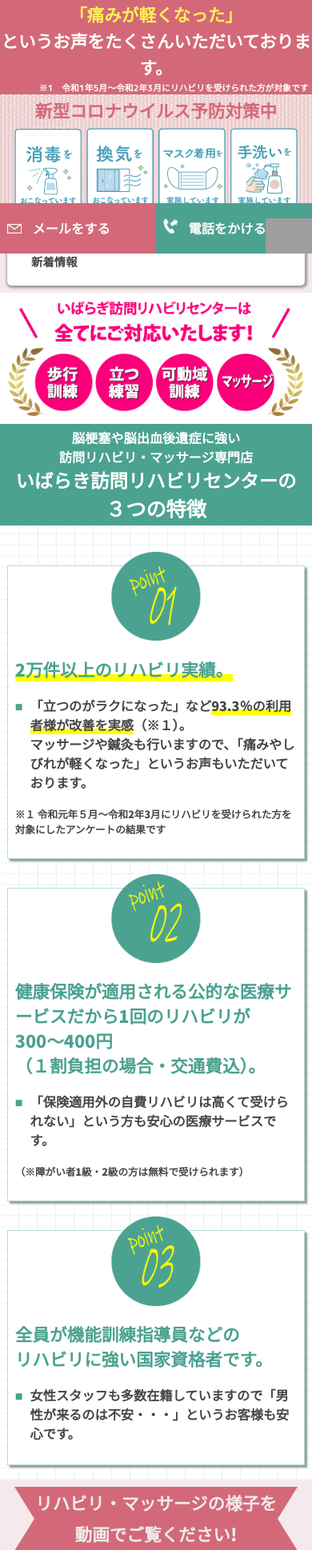
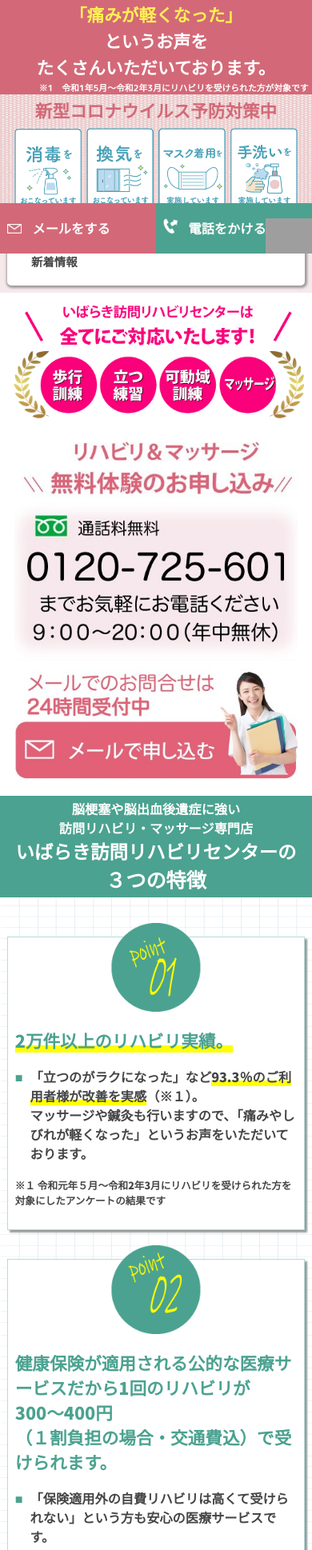
Before and after one commit to daiki-create/ibaraki, a PHP site: page / in a window 390 px wide. Shown: the part 527-2465 px from the top of the page at 80% size. Run offline with PHP 8.4, Linux system fonts and the light colour scheme; data comes from the database, SQL or seed files in the repository; some libraries are stand-ins or nearby versions; grey boxes are pictures that could not be loaded.

Commit message:
最終修正完了

```diff
--- a/css/responsive_1150.css
+++ b/css/responsive_1150_220425.css
@@ -5,13 +5,24 @@
 .hidden_1150{
     display: block;
 }
-
+.hidden_1150_inline{
+    display: inline;
+}
+.visible_1150_inline{
+    display: none;
+}
 @media screen and (max-width:1149px) {
     .visible_1150{
         display: block;
     }
     .hidden_1150{
         display: none;
+    }
+    .hidden_1150_inline{
+        display: none;
+    }
+    .visible_1150_inline{
+        display: inline;
     }
     header{
         min-width: 0;
--- a/css/responsive_960.css
+++ b/css/responsive_960_220425.css
@@ -6,6 +6,9 @@
 }
 .hidden_960_inline{
     display: inline;
+}
+.visible_960_inline{
+    display: none;
 }
 @media screen and (max-width:959px) {
     header{
@@ -68,6 +71,9 @@
     .hidden_960_inline{
         display: none;
     }
+    .visible_960_inline{
+        display: inline;
+    }
     .header_green > div{
         max-width: 100%;
     }
--- a/css/responsive_all_220421.css
+++ b/css/responsive_all_22042501.css
@@ -113,7 +113,7 @@
     .top_img_child p{
         font-size: 2.1rem;
     }
-    .top_img_child span{
+    .top_img_child .fs_28_25{
         font-size: 1.8rem;
     }
     .top_red p{
@@ -142,6 +142,45 @@
     }
     #contents{
         background-color: white;
+    }
+
+    /* 申し込み */
+    .inquiry_2_top div{
+        width: 75vw;
+    }
+    .inquiry_2_top .fs_51_99{
+        font-size: 2rem;
+    }
+    .inquiry_2_bottom_left{
+        width: 100%;
+    }
+    .inquiry_2_bottom_child div{
+        margin-left: 1rem;
+    }
+    .inquiry_2_tel_sp{
+        width: 100%;
+        text-align: center;
+    }
+    .inquiry_2_tel_sp img{
+        width: 70%;
+    }
+    .inquiry_2_mail_sp{
+        width: 100%;
+        margin-bottom: 3rem;
+        text-align: center;
+        position: relative;
+    }
+    .inquiry_2_mail_sp img{
+        width: 70%;
+    }
+    .inquiry_2_mail_sp_wrapper{
+        position: absolute;
+        bottom: 2px;
+        width: 70%;
+        height: 13vw;
+        margin-left: 50%;
+        transform: translateX(-50%);
+        border-radius: 15px;
     }
 
     /* 特徴 */
@@ -581,6 +620,15 @@
     display: none;
 }
 @media screen and (max-width:640px) {
+    .visible_640{
+        display: block;
+    }
+    .hidden_640_inline{
+        display: none;
+    }
+    .visible_960_inline{
+        display: inline;
+    }
     .header_white_left img{
         width: 30%;
     }
@@ -594,7 +642,6 @@
         display: block;
     }
     #gold_2{
-        display: block;
         padding: 10px 100px;
     }
     .feature_contents_left{
@@ -691,6 +738,19 @@
         display: block;
         padding: 10px;
     }
+    .inquiry_2_tel_sp img{
+        width: 100%;
+    }
+    .inquiry_2_mail_sp{
+        margin-bottom: 0;
+    }
+    .inquiry_2_mail_sp img{
+        width: 100%;
+    }
+    .inquiry_2_mail_sp_wrapper{
+        width: 100%;
+        height: 18vw;
+    }
 }
 @media screen and (max-width:500px) {
     .feature_contents_left{
--- a/css/style_220411.css
+++ b/css/style_220425.css
@@ -463,6 +463,18 @@
 }
 
 /* 申し込み */
+.inquiry_2_top div{
+    width: 850px;
+    margin-left: 50%;
+    transform: translateX(-50%);
+}
+.inquiry_2_top span:nth-child(1),
+.inquiry_2_top span:nth-child(2){
+    margin-right: 1rem;
+}
+.inquiry_2_top span:nth-child(3){
+    margin-left: 1rem;
+}
 .inquiry_2_bottom_parent{
     position: relative;
     height: 375px;
@@ -516,7 +528,7 @@
     width: 80%;
 }
 .inquiry_2_bottom_child div{
-   margin-left: 0.2rem;
+    margin: auto;
 }
 .inquiry_2_bottom_time{
     margin: 20px 0 10px 20px;
@@ -524,9 +536,9 @@
 
 /* 歩行訓練・・ */
 #gold_2{
-    display: none;
-    max-width: 630px;
+    max-width: 640px;
     margin: auto;
+    padding: 1rem 0;
 }
 #gold_2 img{
     width: 100%;
--- a/index.php
+++ b/index.php
@@ -14,10 +14,10 @@
         <link rel="preload" as="style" href="mail/css/jquery.datetimepicker.css" onload="this.rel='stylesheet'">
 
         <!-- my style -->
-        <link rel="stylesheet" href="css/style_220411.css">
-        <link rel="stylesheet" href="css/responsive_1150.css">
-        <link rel="stylesheet" href="css/responsive_960.css">
-        <link rel="stylesheet" href="css/responsive_all_220421.css">
+        <link rel="stylesheet" href="css/style_220425.css">
+        <link rel="stylesheet" href="css/responsive_1150_220425.css">
+        <link rel="stylesheet" href="css/responsive_960_220425.css">
+        <link rel="stylesheet" href="css/responsive_all_22042501.css">
 
         <!-- google font -->
         <link rel="preconnect" href="https://fonts.googleapis.com">
@@ -119,8 +119,8 @@
                         </div>
                         <div class="max_width_1150 font_green back_ground_color_clear_white top_img_child p_10">
                             <p class="fs_34_98 noto_sans_jp_700">
-                                健康保険を使って1回300～400円程度<br class="visible_1150"><span class="fs_28_25">（1割負担の場合・交通費込み）</span>で<br>
-                                訪問リハビリを受けられるのをご存知ですか？<br class="hidden_1150">
+                                健康保険を使って1回300～400円程度<span class="visible_1150_inline">で</span><br class="visible_1150"><span class="fs_28_25">（1割負担の場合・交通費込み）</span><span class="hidden_1150_inline">で</span><br>
+                                訪問リハビリを受けられるのをご存じですか？<br class="hidden_1150">
                                 ※障がい者1級・2級の方は無料です
                             </p>
                         </div>
@@ -132,7 +132,9 @@
                         <p class="fs_41_48">「立つのがラクになった」<br class="visible_960">「痛みが軽くなった」</p>
                     </div>
                     <div class="text_align_center font_white">
-                        <p class="fs_35_02">というお声をたくさんいただいております。</p>
+                        <p class="fs_35_02">
+                            というお声を<span class="visible_960_inline">　　　　　　　　</span><br class="visible_960">たくさんいただいております。
+                        </p>
                     </div>
                     <div class="text_align_right font_white fs_14">
                         ※1　令和1年5月～令和2年3月にリハビリを受けられた方が対象です
@@ -181,7 +183,7 @@
             </div>
 
             <!-- 新着情報 -->
-            <div id="news_parent" class="back_ground_color_light_pink">
+            <div id="news_parent" class="back_ground_color_light_pink visible_960">
                 <div class="back_ground_color_white max_width_920 p_10">
                     <div id="contents">
                         <link rel="stylesheet" href="contents-maker/css/style.css">
@@ -191,26 +193,31 @@
                 </div>
             </div>
 
-            <div id="inquiry_2" class="max_width_920 hidden_960">
-                <div class="font_red py_5">
-                    <div class="d_flex center" style="width: 90%;">
-                        <span class="fs_44" style="margin-right: 1rem;">
+            <!-- 歩行訓練・・ -->
+            <div id="gold_2" class="visible_960">
+                <img src="img/tuika_sp.jpg" alt="">
+            </div>
+
+            <div id="inquiry_2" class="max_width_920">
+                <div class="inquiry_2_top font_red py_5 hidden_960">
+                    <div class="d_flex center">
+                        <span class="fs_44">
                         ＼ ＼
                         </span>
-                        <span class="fs_26_22" style="margin-right: 1rem;">
+                        <span class="fs_26_22">
                             リハビリ&<br>
                             マッサージ
                         </span>
                         <span class="fs_51_99">
                             無料体験のお申込み
                         </span>
-                        <span class="fs_44" style="margin-left: 1rem;">
+                        <span class="fs_44">
                             ／／
                         </span>
                     </div>
                 </div>
 
-                <div class="inquiry_2_bottom_parent">
+                <div class="inquiry_2_bottom_parent hidden_960">
                     <div class="inquiry_2_bottom_left m_plus_rounded_700">
                         <div class="inquiry_2_bottom_time fs_28_48 d_flex">
                             <span class="fs_21">通話料無料</span>　9:00～20:00（年中無休）
@@ -233,21 +240,31 @@
                     </div>
 
                     <button class="inquiry_2_bottom_child back_ground_color_red font_white p_5 d_flex text_align_center" onclick="location.href='#contact'">
-                        <div style="margin: auto;">
+                        <div>
                             <span>
                                 <img src="img/mail.png" alt="">
                             </span>
                             <span class="fs_30_37 noto_sans_jp_500">
-                                メールで「リハビリ無料体験」に申し込む
+                                メールで<span class="hidden_960_inline">「リハビリ無料体験」に</span>申し込む
                             </span>
-                        </div>
+                        </divyle=>
                     </button>
+                </div>
+
+                <div class="inquiry_2_tel_sp visible_960">
+                    <img src="img/tel_sp.jpg" alt="">
+                </div>
+                <div class="inquiry_2_mail_sp visible_960">
+                    <img src="img/mail_sp.jpg" alt="">
+                    <div class="inquiry_2_mail_sp_wrapper" onclick="location.href='#contact'">
+
+                    </div>
                 </div>
             </div>
 
-            <!-- 歩行訓練・・ -->
-            <div id="gold_2">
-                <img src="img/gold_2.png" alt="">
+             <!-- 歩行訓練・・ -->
+             <div id="gold_2" class="hidden_960">
+                <img class="hidden_960" src="img/tuika_pc.jpg" alt="">
             </div>
 
             <!-- 3つの特徴 -->
@@ -266,8 +283,8 @@
                             <div class="fs_23 d_flex">
                                 <div class="font_green">■</div>
                                 <div>
-                                    「立つのがラクになった」など<span class="marker_1">93.3％の利用者様が改善を実感</span>（※１）。<br>
-                                    マッサージや鍼灸も行いますので、「痛みやしびれが軽くなった」というお声もいただいております。
+                                    「立つのがラクになった」など<span class="marker_1">93.3％のご利用者様が改善を実感</span>（※１）。<br>
+                                    マッサージや鍼灸も行いますので、「痛みやしびれが軽くなった」というお声をいただいております。
                                 </div>
                             </div>
                             <div class="text_align_right fs_15">
@@ -284,7 +301,7 @@
                         </div>
                         <div class="feature_contents_right">
                             <p class="font_green fs_28">
-                                健康保険が適用される公的な医療サービスだから1回のリハビリが300〜400円<br class="visible_960">（１割負担の場合・交通費込）。
+                                健康保険が適用される公的な医療サービスだから1回のリハビリが<br class="visible_960">300〜400円<br class="visible_960">（１割負担の場合・交通費込）で受けられます。
                             </p>
                             <div class="fs_23 d_flex">
                                 <div class="font_green">■</div>
@@ -309,7 +326,7 @@
                             <div class="fs_23 d_flex">
                                 <div class="font_green">■</div>
                                 <div>
-                                    女性スタッフも多数在籍していますので「男性が来るのは不安・・・」というお客様も安心です。
+                                    女性スタッフも多数在籍しておりますので「男性が来るのは不安・・・」というお客様も安心です。
                                 </div>
                             </div>
                         </div>
@@ -412,7 +429,7 @@
                             <img src="img/voice4.png" alt="">
                         </div>
                         <div class="voice_contents_right">
-                            <p class="font_green fs_28 hidden_640">家族の負担が減りました</p>
+                            <p class="font_green fs_28 hidden_640">家族の負担が減りました。</p>
                             <p class="text_align_right fs_23">上野隆二様　81歳　パーキンソン病、脳梗塞</p>
                             <p class="font_green fs_22">リハビリ前</p>
                             <p class="fs_22">体が思うように動かず、家族に負担をかけていました。</p>
@@ -460,7 +477,7 @@
                                     <img src="img/check.png" alt="">
                                 </div>
                                 <div class="fs_28">
-                                    介護保険の枠が一杯で、週2回しかリハビリが受けられない
+                                    介護保険の枠がいっぱいで、週2回しかリハビリが受けられない
                                 </div>
                             </li>
 
@@ -509,9 +526,9 @@
             <div id="reason" class="back_ground_color_gray">
                 <div class="back_ground_color_dark_green text_align_center pt_10">
                     <div class="font_white">
-                        <span class="fs_28">リハビリ実績2万件以上。<br class="visible_960">93.3％の利用者様が改善を実感した</span>
+                        <span class="fs_28">リハビリ実績2万件以上<span class="hidden_960_inline">。</span><br class="visible_960">93.3％のご利用者様が改善を実感した</span>
                         <span class="fs_18">（※1）</span>
-                        <span class="fs_28">。</span>
+                        <span class="fs_28 hidden_960_inline">。</span>
                     </div>
                     <div class="font_yellow"><span class="fs_36">いばらき訪問リハビリセンターが<br class="visible_960"><span class="fs_36">選ばれる</span><span class="fs_47_23">5</span><span class="fs_36">つの</span><span class="fs_47_23">理由</span></div>
                 </div>
@@ -527,9 +544,9 @@
                             <p class="fs_26">
                                 <span class="marker_1">2万件以上のリハビリ実績</span>から得られた豊富な経験。<br>
                                 ご利用者様の状況に応じたリハビリをマンツーマンで行います。<br>
-                                <span class="marker_1">93.3％の方が「立るのがラクになった」「歩けるようになった」</span>などの効果を実感しています（※１)
+                                <span class="marker_1">93.3％の方が「立つのがラクになった」「歩けるようになった」</span>などの効果を実感しています（※１)。
                             </p>
-                            <div class="max_width_920 text_align_right py_10 visible_960">
+                            <div class="max_width_920 py_10 visible_960">
                                 <p class="fs_14">※1 令和元年５月～令和2年3月にリハビリを受けられた方を対象にしたアンケートの結果です</p>
                             </div>
                         </div>
@@ -544,7 +561,7 @@
                             </div>
                             <p class="fs_26">
                                 保険が使えない自費のリハビリと異なり、<span class="marker_1">健康保険適用の公的な医療サービス</span>だから安心の低料金。<br>
-                                1回のリハビリが<span class="font_red">300〜400円</span>（１割負担の場合・交通費込）で受けられます。（※障がい者1級、2級の方は<span class="font_red">無料</span>です）
+                                1回のリハビリが<span class="font_red">300〜400円</span>（１割負担の場合・交通費込）で受けられます（※障がい者1級、2級の方は<span class="font_red">無料</span>です）。
                             </p>
                         </div>
                     </div>
@@ -559,7 +576,7 @@
                             <p class="fs_26">
                                 <span class="marker_1">茨城県にお住まいの方への訪問リハビリ専門の事業所</span>なので、アフターフォローも万全。<br>
                                 「担当スタッフを変えてほしい」などの要望も可能です。<br>
-                                また、女性のリハビリスタッフもおりますので<span class="marker_1">女性のお客様も安心</span>して受けて頂けます。
+                                また、女性のリハビリスタッフもおりますので<span class="marker_1">女性のお客様にも安心</span>してご利用いただいております。
                             </p>
                         </div>
                     </div>
@@ -630,8 +647,7 @@
 
                     <div class="area_bottom">
                         <p class="fs_30_13">
-                            「リハビリを受けたい」<br class="visible_960">「マッサージを受けたい」<br class="visible_960">と思っている方の<br class="hidden_960">
-                            家や施設まで訪問して<br class="visible_960">リハビリを行います。
+                            「リハビリを受けたい」<br class="visible_960">「マッサージを受けたい」<br class="visible_960">と思っている方の<br class="hidden_960">家や施設まで訪問して<br class="visible_960">リハビリを行います。
                         </p>
                     </div>
                 </div>
@@ -645,7 +661,7 @@
                             当センターの訪問リハビリ・マッサージは健康保険が適用されますので、<br>
                             1回30分程度のリハビリやマッサージが<br>
                             <span class="font_red fs_36">300〜400円（１割負担の場合・交通費込）</span>で<br class="hidden_960">
-                            受ける事が可能です。<br class="visible_960">（※障がい者1級、2級の方は<span class="font_red">無料</span>です）<br>
+                            受ける事が可能です<br class="visible_960">（※障がい者1級、2級の方は<span class="font_red">無料</span>です）。<br>
                             <br>
                             <span class="fee_height"></span>
                             保険が使えない自費リハビリと違い、<br class="visible_960">公的医療サービスなので<br class="hidden_960">
@@ -812,11 +828,10 @@
                             </div>
                             <div>
                                 <p class="fs_26">
-                                    介護保険のリハビリと違い、回数制限はありません。<br>
-早期に社会復帰をされたいようなケースでは週に6回受けている利用者様もいらっしゃいます。
+                                    介護保険のリハビリと違い、回数制限はありません。<br>早期に社会復帰をされたいようなケースでは週に6回受けているご利用者様もいらっしゃいます。
                                 </p>
                                 <p class="fs_14">
-                                    ※地域によっては訪問回数が月に15回を超えると、保険者から指導が入る可能性がありますのでご相談ください
+                                    ※地域によっては訪問回数が月に15回を超えると、保険者から指導が入る場合がありますのでご相談ください
                                 </p>
                             </div>
                         </div>
@@ -858,7 +873,7 @@
                             </div>
                             <div>
                                 <p class="fs_26">
-                                    はい、可能です。脳梗塞や脳出血以外にもパーキンソン病、脊髄小脳変性症、脊柱管狭窄症、変形性関節症、筋萎縮性側索硬化症（ALS）の利用者様も多くいらっしゃいます。
+                                    はい、可能です。脳梗塞や脳出血以外にもパーキンソン病、脊髄小脳変性症、脊柱管狭窄症、変形性関節症、筋萎縮性側索硬化症（ALS）のご利用者様も多くいらっしゃいます。
                                 </p>
                             </div>
                         </div>
@@ -879,8 +894,7 @@
                             </div>
                             <div>
                                 <p class="fs_26">
-                                    ご案内しているスタッフは、全員が国家資格保持者です。<br>
-まずはお気軽に無料体験にてお試 しください。
+                                    ご案内しているスタッフは、全員が国家資格保持者です。<br>まずはお気軽に無料体験にてお試しください。
                                 </p>
                             </div>
                         </div>
@@ -924,14 +938,12 @@
                             <dd class="required"><input type="text" id="name_1" name="name_1" placeholder="佐藤"　value="" /> <input type="text" id="name_2" name="name_2" placeholder="たろう"　value="" /></dd>
                             <dt>メールアドレス</dt>
                             <dd class="required"><input type="email" id="mail_address" name="mail_address" placeholder="info@xxx.jp"　value="" /></dd>
-                            <dt>メールアドレス<br />(確認用)</dt>
-                            <dd><input type="email" id="mail_address_confirm" name="mail_address_confirm" placeholder="info@xxx.jp"　value="" /></dd>
                             <dt>郵便番号</dt>
                             <dd class="required"><input type="text" id="postal" name="postal" placeholder="ハイフン不要"　value="" onkeyup="AjaxZip3.zip2addr( this,'','address','address' );" />　<a href="http://www.post.japanpost.jp/zipcode/" target="_blank">郵便番号検索</a></dd>
                             <dt>ご住所</dt>
                             <dd><input type="text" id="address" name="address" placeholder="茨城県つくば市"　value="" /></dd>
                             <dt>お電話番号</dt>
-                            <dd><input type="tel" id="phone" name="phone" placeholder="ハイフン不要"　value="" /></dd>
+                            <dd class="required"><input type="tel" id="phone" name="phone" placeholder="ハイフン不要"　value="" /></dd>
                             <dt>お問い合わせの内容</dt>
                             <dd class="required"><textarea id="contents" name="contents" placeholder="お困りになっている方の状態や症状を記載ください"　cols="40" rows="5"></textarea></dd>
                         </dl>
```
Also changed, not shown: img/gold_2.png (deleted), img/mail_sp.jpg (added), img/tel_sp.jpg (added), img/tuika_pc.jpg (added), img/tuika_sp.jpg (added), 1 other file.
